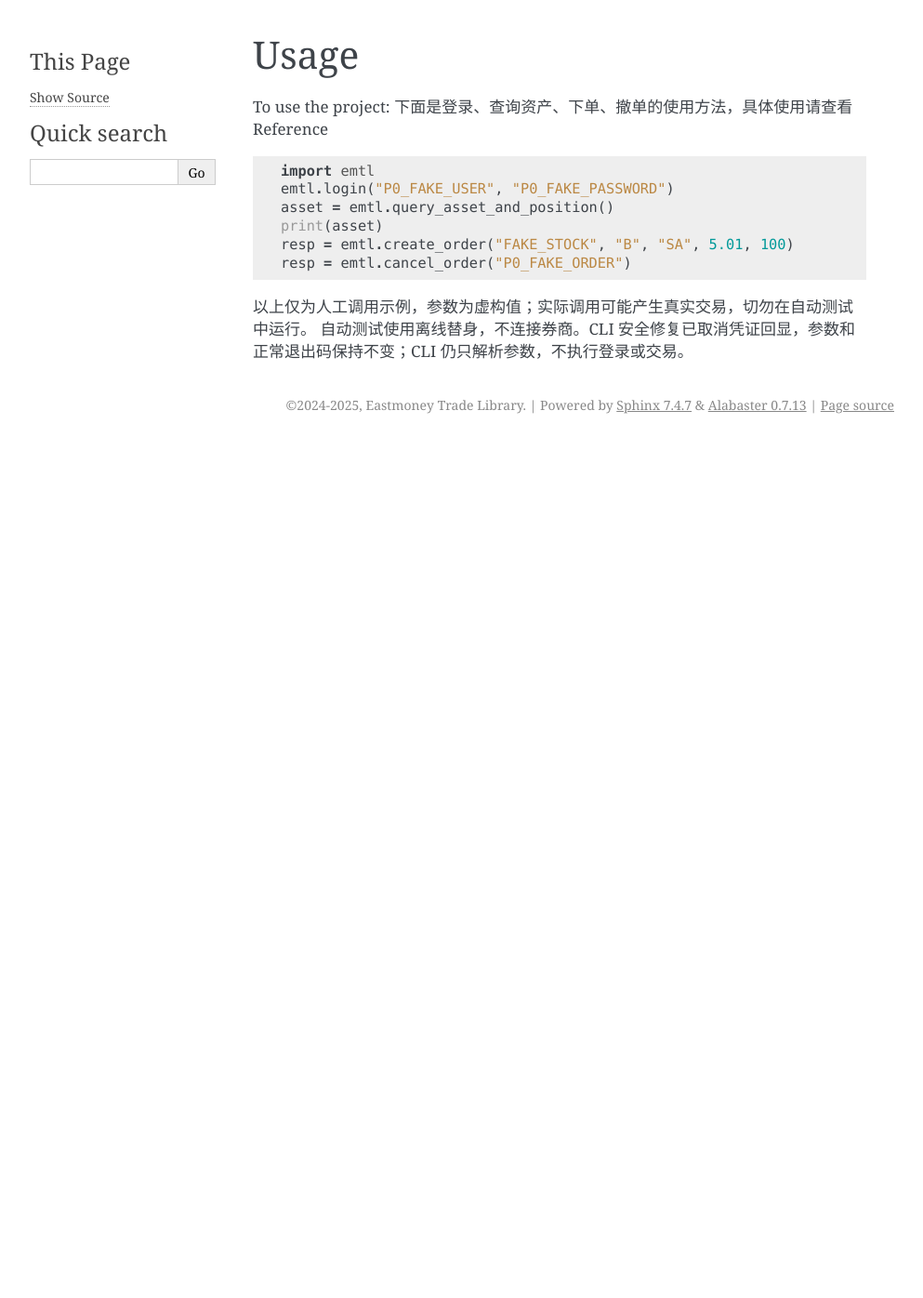
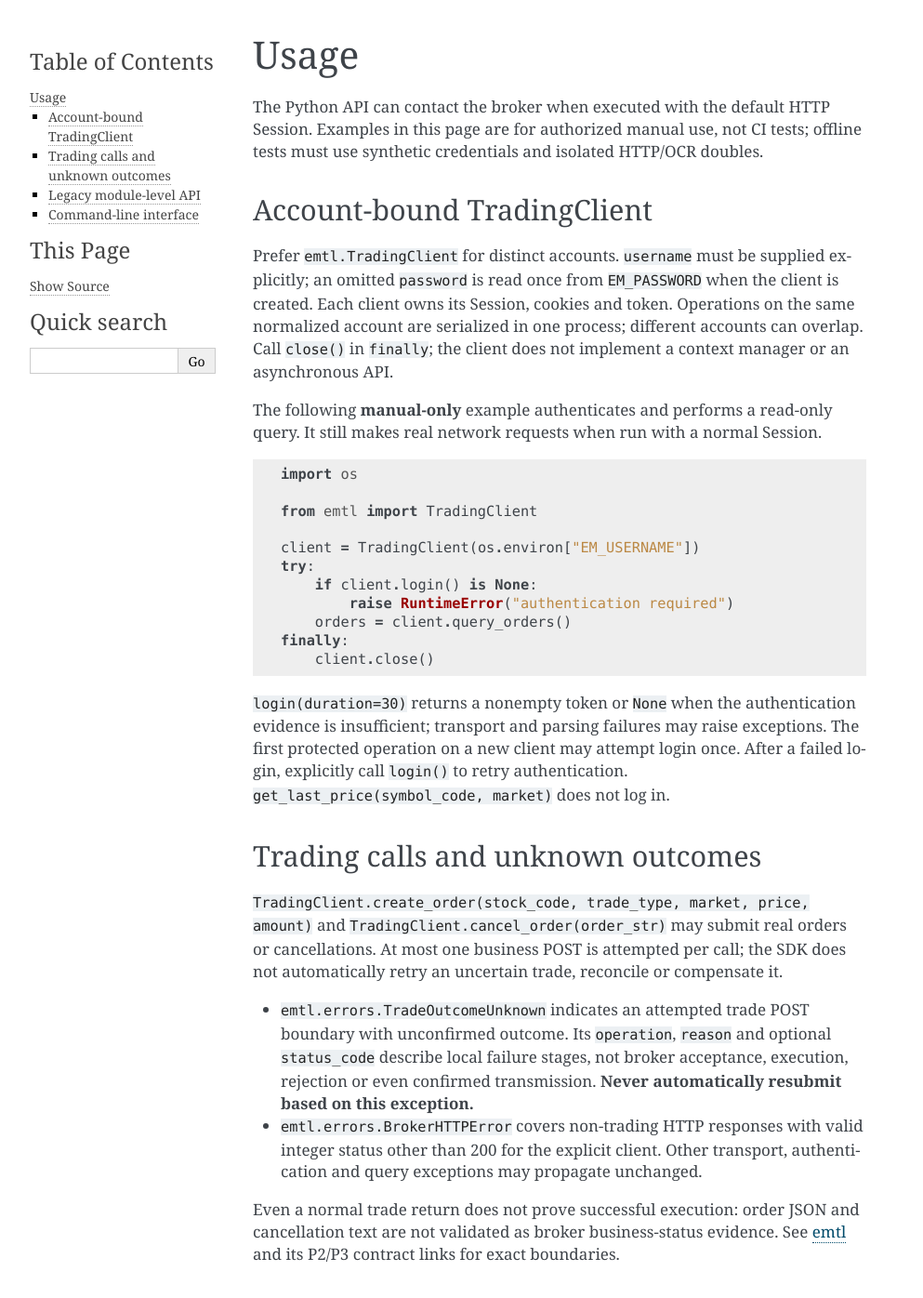
Before and after one commit to riiy/emtl, a Sphinx documentation site: the page built from docs/usage.rst, in a window 1280 px wide and 1400 px high. Shown: the top 1396 px of the window at 93% size, without its empty margins (148-1141 px from the left). Built offline with Sphinx 7.4.7, drawn with Linux system fonts in a browser that asks for light colours; some of the changed text lies outside the part shown.

Commit message:
docs: align usage with TradingClient, trade errors and CLI

```diff
--- a/docs/usage.rst
+++ b/docs/usage.rst
@@ -2,17 +2,83 @@
 Usage
 =====
 
-To use the project:
-下面是登录、查询资产、下单、撤单的使用方法，具体使用请查看Reference
+The Python API can contact the broker when executed with the default HTTP
+Session. Examples in this page are for authorized manual use, not CI tests;
+offline tests must use synthetic credentials and isolated HTTP/OCR doubles.
+
+Account-bound TradingClient
+---------------------------
+
+Prefer ``emtl.TradingClient`` for distinct accounts. ``username`` must be
+supplied explicitly; an omitted ``password`` is read once from ``EM_PASSWORD``
+when the client is created. Each client owns its Session, cookies and token.
+Operations on the same normalized account are serialized in one process;
+different accounts can overlap. Call ``close()`` in ``finally``; the client
+does not implement a context manager or an asynchronous API.
+
+The following **manual-only** example authenticates and performs a read-only
+query. It still makes real network requests when run with a normal Session.
 
 .. code-block:: python
 
-    import emtl
-    emtl.login("P0_FAKE_USER", "P0_FAKE_PASSWORD")
-    asset = emtl.query_asset_and_position()
-    print(asset)
-    resp = emtl.create_order("FAKE_STOCK", "B", "SA", 5.01, 100)
-    resp = emtl.cancel_order("P0_FAKE_ORDER")
+    import os
 
-以上仅为人工调用示例，参数为虚构值；实际调用可能产生真实交易，切勿在自动测试中运行。
-自动测试使用离线替身，不连接券商。CLI 安全修复已取消凭证回显，参数和正常退出码保持不变；CLI 仍只解析参数，不执行登录或交易。
+    from emtl import TradingClient
+
+    client = TradingClient(os.environ["EM_USERNAME"])
+    try:
+        if client.login() is None:
+            raise RuntimeError("authentication required")
+        orders = client.query_orders()
+    finally:
+        client.close()
+
+``login(duration=30)`` returns a nonempty token or ``None`` when the
+authentication evidence is insufficient; transport and parsing failures may
+raise exceptions. The first protected operation on a new client may attempt
+login once. After a failed login, explicitly call ``login()`` to retry
+authentication. ``get_last_price(symbol_code, market)`` does not log in.
+
+Trading calls and unknown outcomes
+----------------------------------
+
+``TradingClient.create_order(stock_code, trade_type, market, price, amount)``
+and ``TradingClient.cancel_order(order_str)`` may submit real orders or
+cancellations. At most one business POST is attempted per call; the SDK
+does not automatically retry an uncertain trade, reconcile or compensate it.
+
+* ``emtl.errors.TradeOutcomeUnknown`` indicates an attempted trade POST
+  boundary with unconfirmed outcome. Its ``operation``, ``reason`` and
+  optional ``status_code`` describe local failure stages, not broker
+  acceptance, execution, rejection or even confirmed transmission.
+  **Never automatically resubmit based on this exception.**
+* ``emtl.errors.BrokerHTTPError`` covers non-trading HTTP responses with
+  valid integer status other than 200 for the explicit client. Other
+  transport, authentication and query exceptions may propagate unchanged.
+
+Even a normal trade return does not prove successful execution: order JSON
+and cancellation text are not validated as broker business-status evidence.
+See :doc:`reference/emtl` and its P2/P3 contract links for exact boundaries.
+
+Legacy module-level API
+-----------------------
+
+``emtl.login()``, ``emtl.query_asset_and_position()``,
+``emtl.query_orders()``, ``emtl.create_order()`` and
+``emtl.cancel_order()`` remain available for compatibility. These
+functions share a legacy module-level Session/token and do not provide
+``TradingClient`` account isolation or its new safe trade exceptions.
+Do not use the legacy API for concurrent account switching. Historical
+signatures and behavior are documented in the P0 API contract.
+
+Command-line interface
+----------------------
+
+``emt`` and ``python -m emtl`` currently only parse arguments and exit.
+Even though ``--buy``, ``--sell`` and ``--query`` options exist,
+``emtl.cli.run()`` does **not** log in, query the broker or place orders.
+
+.. code-block:: console
+
+    emt --help
+    python -m emtl --help
```
